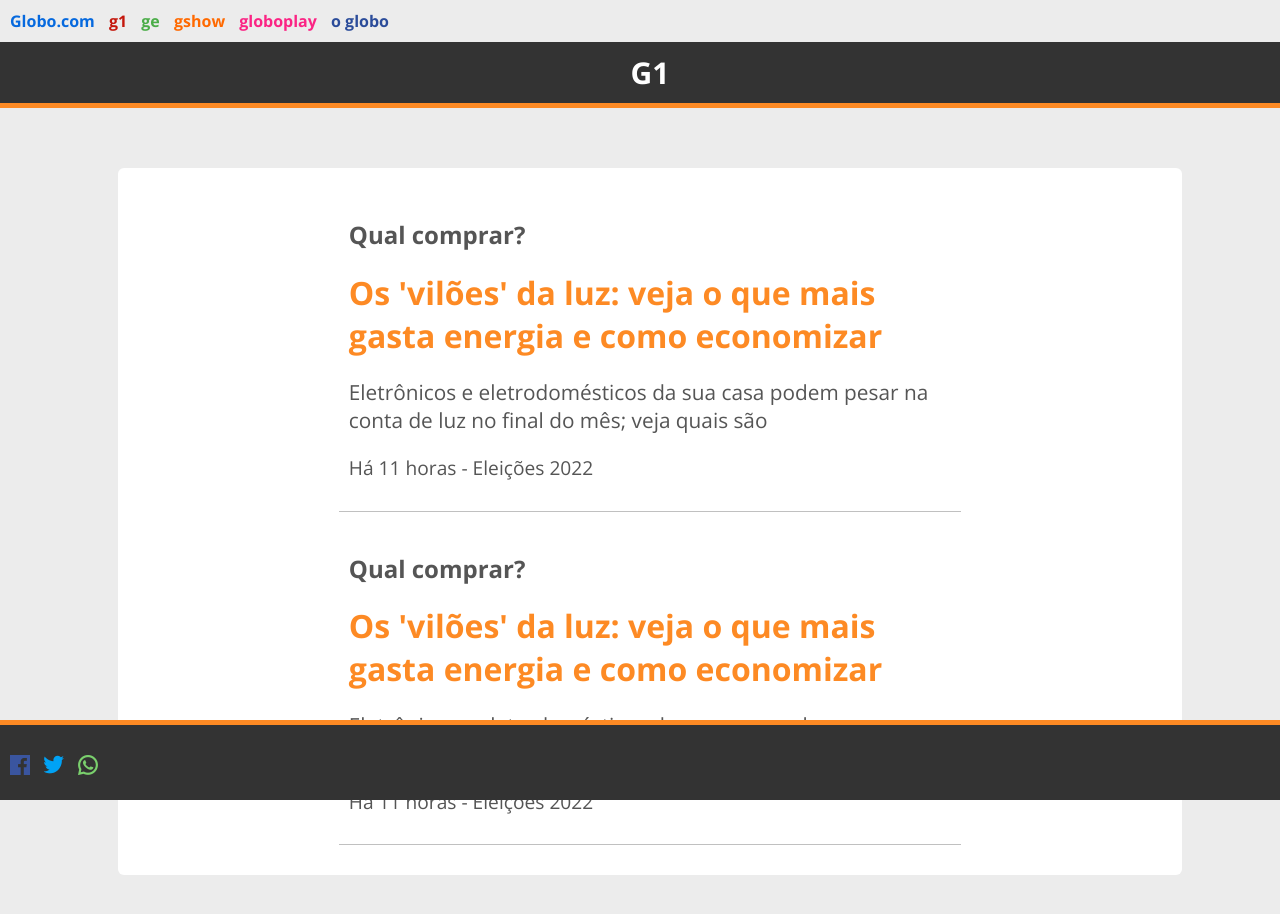
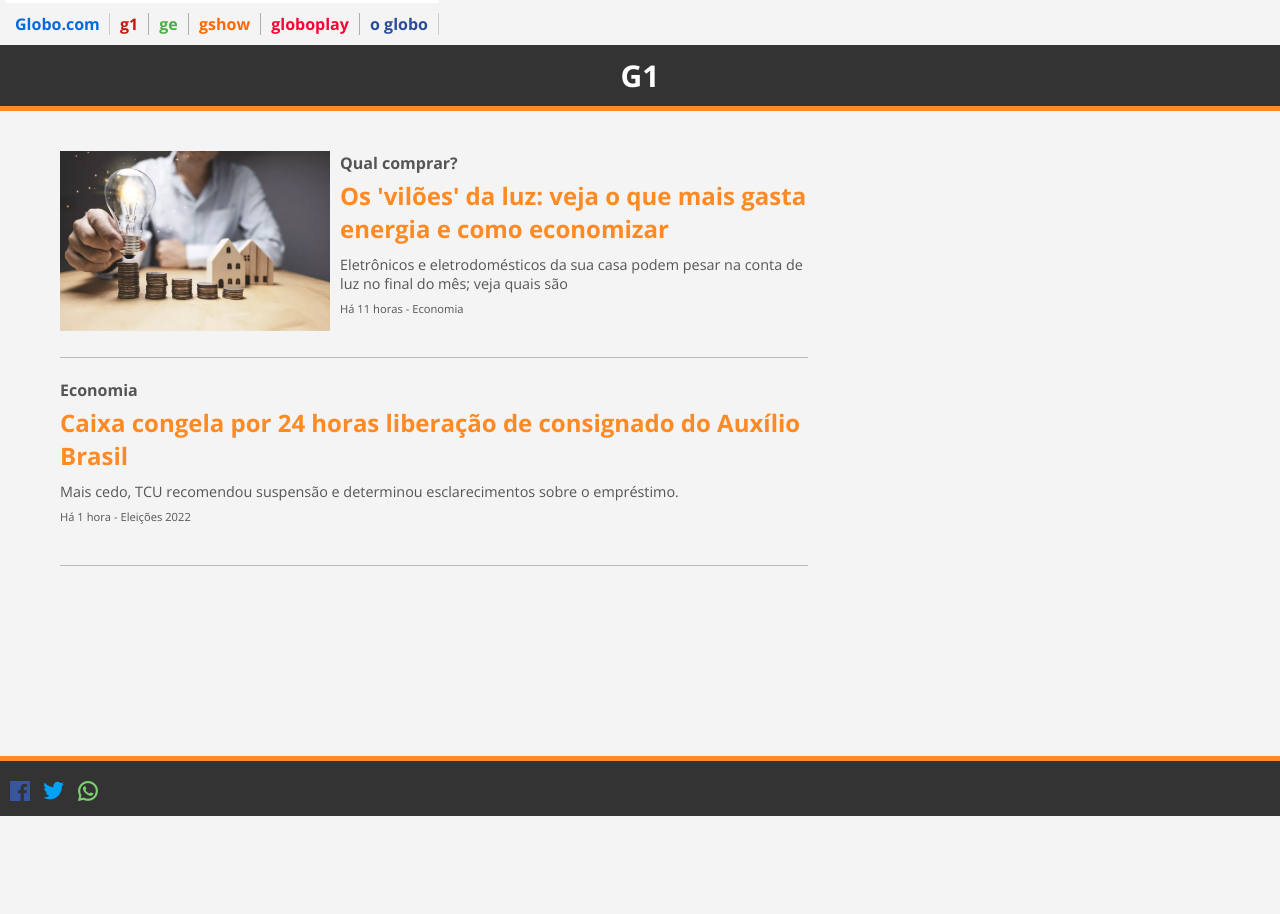
Before and after one commit to 0XxMxX0/pagina_de_conteudo, a plain HTML site: page index.html in a window 1280 px wide. After the commit the page ends 816 px from the top, so only its background shows below. Drawn offline with nearby package versions, Linux system fonts and the light colour scheme.

Commit message:
Atualização | 3.0
Atualização focada na responsividade e outras melhorias no template da pagina.

```diff
--- a/index.html
+++ b/index.html
@@ -3,6 +3,7 @@
         <head>
             <title>Página de conteúdo</title>
             <meta charset="UTF-8"/>
+            <meta name="viewport" content="width-device-width, initial-scale=1.0"/>
             <link rel="stylesheet" href="./styleIndex.css"/>
             <link rel="preconnect" href="https://fonts.googleapis.com">
             <link rel="preconnect" href="https://fonts.gstatic.com" crossorigin>
@@ -10,23 +11,43 @@
         </head>
         <body>
             <!-- top-bar  -->
-            <div class="top-bar">
+            <!-- <div "> -->
+            <ul class="top-bar">
+                <li>
                     <a class='top-bar-links blue' href="#">Globo.com</a>
+                </li>
+                <li class="top-violet">
                     <a class='top-bar-links violet' href="#">g1</a>
+                </li>
+                <li class="top-green">
                     <a class='top-bar-links green' href="#">ge</a>
+                </li>
+                <li class="top-orange">
                     <a class='top-bar-links orange' href="#">gshow</a>
+                </li>
+                <li class="top-pink">
                     <a class='top-bar-links pink' href="#">globoplay</a>
+                </li>
+                <li class="top-very-blue">
                     <a class='top-bar-links very-blue' href="#">o globo</a>
+                </li>
+            </ul>
+            <!-- </div> -->
+
+            <!-- Header -->
+            <div id="header">
+                <div id="header-logo">
+                    G1
+                </div>
             </div>
 
-            <!-- Header -->
-            <div id="header">G1</div>
-
-            <!-- countent -->
+            <!-- content -->
         <div class="container">
             <div class="content">
-                    <div id="content_items">
                 <div id="content-info">
+                    <div class="content-img">
+                        <a src="light.html"><img src="/imagens/moedas.png"></a>
+                    </div>
                         <h2 id="headline">Qual comprar?</h2>
                     <a href="light.html">
                         <p id="sub-title">
@@ -36,34 +57,33 @@
                     </a>
                     <p id="cta">
                         Eletrônicos e eletrodomésticos da sua casa podem pesar na
-                                conta de luz no final do mês; veja quais são                                </p>
+                        conta de luz no final do mês; veja quais são
+                    </p>
                     <p id="date">
-                                Há 11 horas - Eleições 2022
+                        Há 11 horas - Economia
                     </p>
                 </div>
-                    </div>
-                    <div id="content_items">
                 <div id="content-info">
-                            <h2 id="headline">Qual comprar?</h2>
-                            <a href="light.html">
+                    <h2 id="headline">Economia</h2>
+                    <a>
                         <p id="sub-title">
-                                    Os 'vilões' da luz: veja o que mais
-                                    gasta energia e como economizar
+                            Caixa congela por 24 horas liberação de consignado do
+                            Auxílio Brasil
                         </p>
                     </a>
                     <p id="cta">
-                                Eletrônicos e eletrodomésticos da sua casa podem pesar na
-                                conta de luz no final do mês; veja quais são                                </p>
+                        Mais cedo, TCU recomendou suspensão e
+                        determinou esclarecimentos sobre o
+                        empréstimo.
+                    </p>
                     <p id="date">
-                                Há 11 horas - Eleições 2022
+                        Há 1 hora - Eleições 2022
                     </p>
-                        </div>
                 </div>
             </div>
         </div>
             <!-- FOOTER -->
             <div id="footer">
-                <div class="footer-container">
                <div class="social-icons footer-social-icons">
                     <a href="#">
                         <img class="social-icon" src="./imagens/facebook.png" alt="rede social - facebook"/>
@@ -75,6 +95,5 @@
                     </a>
                 </div>
             </div>
-            </div>
         </body>
     </html>
--- a/style.css
+++ b/style.css
@@ -27,52 +27,63 @@ p {
 }
 
 
-/* #nav {
-    background-color: #333;
-    color: white;
-    border: 5px solid #fd8a24;
-    border-top: none;
-    border-left: none;
-    border-right: none;
-    padding-top: 1px;
-    padding-bottom: 0px;
+.top-bar {
+    padding: 0px 10px 0px 10px;
+    text-align: left;
+    margin-bottom: 0px;
 }
-
-#nav p {
-    width: 100%;
-    text-align: center;
-    margin-top: 9px;
-    margin-bottom: 9px;
-    font-weight: bold;
-}*/
-
-.top-links {
-    padding: 10px;
+li {
+    /* background-color: red; */
+    border-top: 3px solid #fff;
+    display: inline-block;
+    padding: 10px 0 10px 0;
+    margin-left: -5px;
+}
+.top-bar-links {
+    border-right: 1px solid #5251513f;
+    border-left: 1px solid #5251513f;
+    padding-right: 10px;
+    height: 5px;
+    padding-left: 10px;
 }
 .blue{
     color: #0669de;
+    border: none;
+}
+.blue:hover {
+    color: #0667de88;
 }
 .violet{
     color: #c4170c;
 }
+.top-violet:hover{
+    border-top: 3px solid #c4170c;
+}
 .green{
     color: #4bad48;
+}
+.top-green:hover{
+    border-top: 3px solid #4bad48;
 }
 .orange{
     color: #ff6900;
 }
+.top-orange:hover{
+    border-top: 3px solid #ff6900;
+}
 .pink{
-    color: #fb2484;
+    color: #fb0234;
+}
+.top-pink:hover{
+    border-top: 3px solid #fb0234;
 }
 .very-blue {
     color: #2b4c9a;
 }
-.top-bar-link {
-    text-align: center;
-    border-right: 1px solid #5555550f;
-    padding-right: 10px;
+.top-very-blue:hover{
+    border-top: 3px solid #2b4c9a;
 }
-.top-bar {
+.top-bar-nav {
     background-color: #333;
     position: relative;
     color: #fff;
@@ -132,6 +143,7 @@ p {
     max-width: 888px;
     margin: auto;
     padding: 30px;
+    margin-bottom: 30px;
 }
 
 .headline {
@@ -197,17 +209,10 @@ figure > img {
     background-color: #333;
     border-top: 5px solid #fd8a24;
     padding: 10px;
+    position: relative;
+    width: 100%;
 }
-#footer-headline{
-    margin: auto;
-    color: #fff;
-    width: 130px;
-}
-#footer-items{
-    margin: auto;
-    width: 120px;
 
-}
 
 
 
--- a/styleIndex.css
+++ b/styleIndex.css
@@ -1,113 +1,154 @@
 body {
     margin: 0;
     padding: 0;
-    width: 100vw;
     color: #555;
-    min-width: 300px;
-    background-color: #1f1e1e15;
+    overflow-x: hidden;
+    background-color: #bebebe28;
+    min-width: 375px;
     font-family: 'Open Sans', helvetica, arial, sans-serif;
 }
+
+/* Formatos dos links */
 a {
     text-decoration: none;
     color: #fd8a24;
     font-weight: bold;
 }
-.container {
-    padding: 10px;
-    width: 100%;
-    margin-bottom: 190px;
+
+/* TOP-BAR */
+.top-bar {
+    padding: 0px 10px 0px 10px;
+    text-align: left;
+    margin-bottom: 0px;
 }
-
-.top-bar {
-    padding: 10px;
-    text-align: center;
-    width: 100%;
-    text-align: left;
+li {
+    /* background-color: red; */
+    border-top: 3px solid #fff;
+    display: inline-block;
+    padding: 10px 0 10px 0;
+    margin-left: -5px;
 }
 .top-bar-links {
-    margin-right: 10px;
+    border-right: 1px solid #5251513f;
+    border-left: 1px solid #5251513f;
+    padding-right: 10px;
+    height: 5px;
+    padding-left: 10px;
 }
 .blue{
     color: #0669de;
+    border: none;
+}
+.blue:hover {
+    color: #0667de88;
 }
 .violet{
     color: #c4170c;
 }
+.top-violet:hover{
+    border-top: 3px solid #c4170c;
+}
 .green{
     color: #4bad48;
+}
+.top-green:hover{
+    border-top: 3px solid #4bad48;
 }
 .orange{
     color: #ff6900;
 }
+.top-orange:hover{
+    border-top: 3px solid #ff6900;
+}
 .pink{
-    color: #fb2484;
+    color: #fb0234;
+}
+.top-pink:hover{
+    border-top: 3px solid #fb0234;
 }
 .very-blue {
     color: #2b4c9a;
 }
+.top-very-blue:hover{
+    border-top: 3px solid #2b4c9a;
+}
+
+/* HEADER */
 #header {
     width: 100%;
-    text-align: center;
+    padding: 10px;
+    box-sizing: border-box;
     background-color: #333;
     border-bottom: 5px solid #fd8a24;
-    margin: 0;
-    padding: 10px;
+}
+#header-logo{
     color: #fff;
     font-weight: bold;
     font-size: 30px;
+    margin: auto;
+    text-align: center;
 }
 
+/* CONTENT */
+.container {
+    width: 100%;
+    box-sizing: border-box;
+    margin-bottom: 190px;
+}
 .content {
-    background-color: #fff;
+    /* background-color: #fff; */
     position: relative;
-    top: 50px;
-    margin: auto;
-    width: 80%;
-    padding: 20px;
-    border-radius: 6px;
-}
-#content_items {
-    padding: 0px 10px 10px 10px;
-    margin: auto;
+    width: 60%;
+    top: 10px;
+    box-sizing: border-box;
+    padding: 10px;
 }
 #content-info {
-    width: 60%;
-    margin: auto;
-    padding: 10px;
+    position: relative;
+    left: 50px;
+    padding-top: 20px;
+    padding-bottom: 30px;
     border-bottom: 1px solid #3333334e;
 }
+
+.content-img {
+    float: left;
+    overflow:hidden;
+    margin-right: 10px;
+}
+.content-img img {
+    width: 270px;
+}
+
 #headline {
-    font-size: 1.5em;
+    margin-top: 1px;
+    margin-bottom: 5px;
+    font-size: 1em;
 }
 #sub-title {
     color: #fd8a24;
-    font-size: 2em;
-    margin: 0;
+    font-size: 1.5em;
+    margin: 0 ;
     font-weight: bold;
 }
 #cta {
-    font-size: 1.3em;
+    margin: 10px 0 1px 0;
+    font-size: 0.9em;
 }
 #date {
-    font-size: 1.2em;
+    margin-top: 8px;
+    font-size: 0.7em;
 }
 
+/* FOOTER */
+
 #footer {
-    position: fixed;
+    position: relative;
     background-color: #333;
+    border-top: 5px solid #fd8a24;
     width: 100%;
-    bottom: 0;
-    border-top: 5px solid #fd8a24;
-    padding: 10px;
-}
-#footer-headline{
-    margin: auto;
-    color: #fff;
-    width: 130px;
-}
-#footer-items{
-    margin: auto;
-    width: 120px;
+    padding-left: 10px;
+    box-sizing: border-box;
 }
 .social-icons {
     margin-top: 10px;
@@ -116,3 +157,48 @@ a {
     width: 20px;
     padding: 10px 10px 10px 0;
 }
+
+
+
+@media screen and (max-width: 750px) {
+    .top-bar {
+        display: none;
+    }
+    .content{
+        margin: auto;
+    }
+    #content-info{
+        left: 0;
+    }
+
+    .content-img {
+        /* float: left; */
+        display: none;
+        /* overflow:hidden; */
+        /* margin-right: 10px; */
+    }
+    .content-img img {
+        width: 100%;
+    }
+
+
+    #headline {
+        /* background-color: red; */
+        /* position: absolute;
+        top: 0; */
+    }
+    #sub-title {
+        color: #fd8a24;
+        font-size: 1.5em;
+        margin: 0 ;
+        font-weight: bold;
+    }
+    #cta {
+        margin: 10px 0 1px 0;
+        font-size: 0.9em;
+    }
+    #date {
+        margin-top: 8px;
+        font-size: 0.7em;
+    }
+}
```
Also changed, not shown: light.html (+21 -9 lines). Lines whose indentation alone changed are shown as unchanged.
